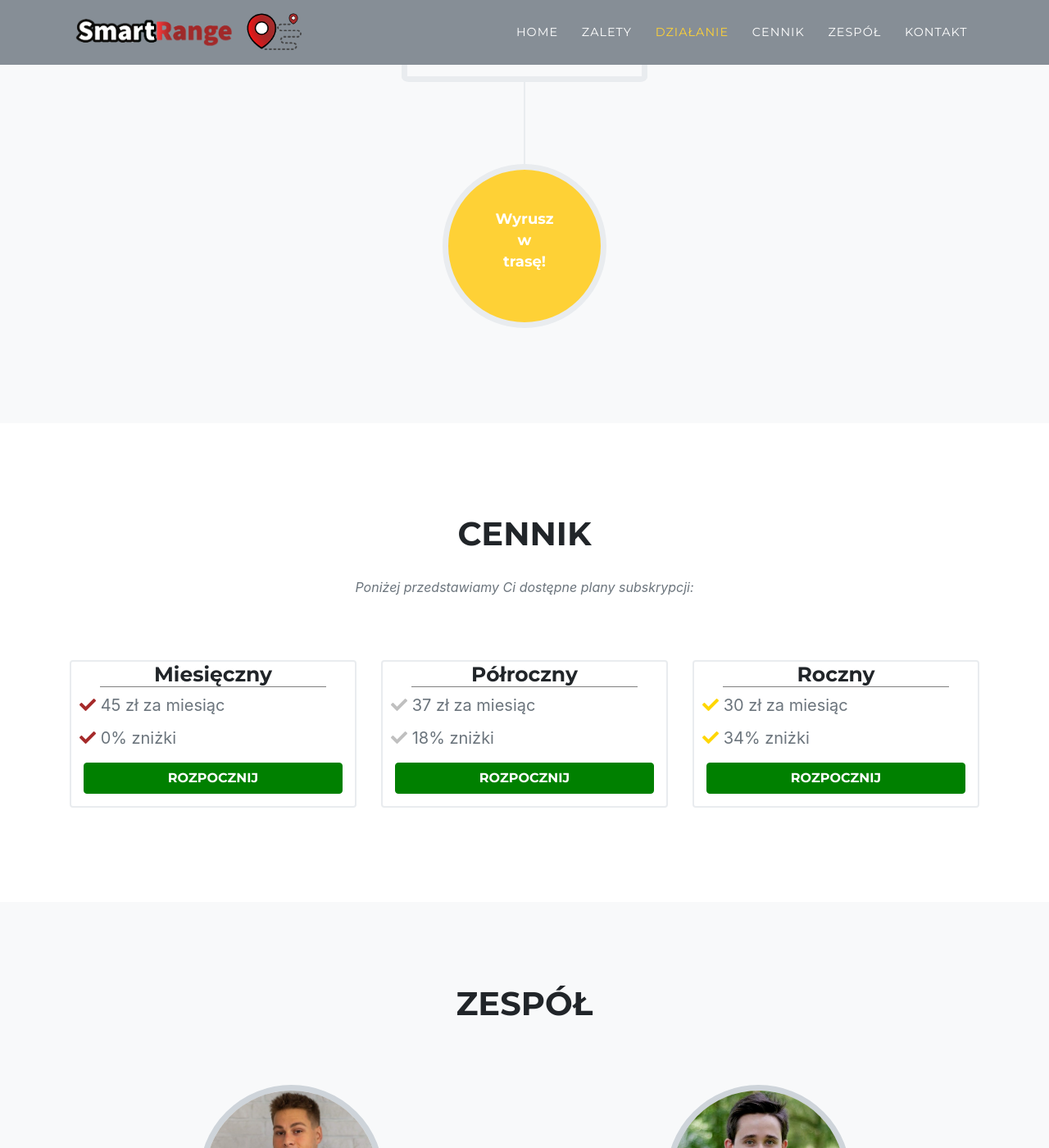
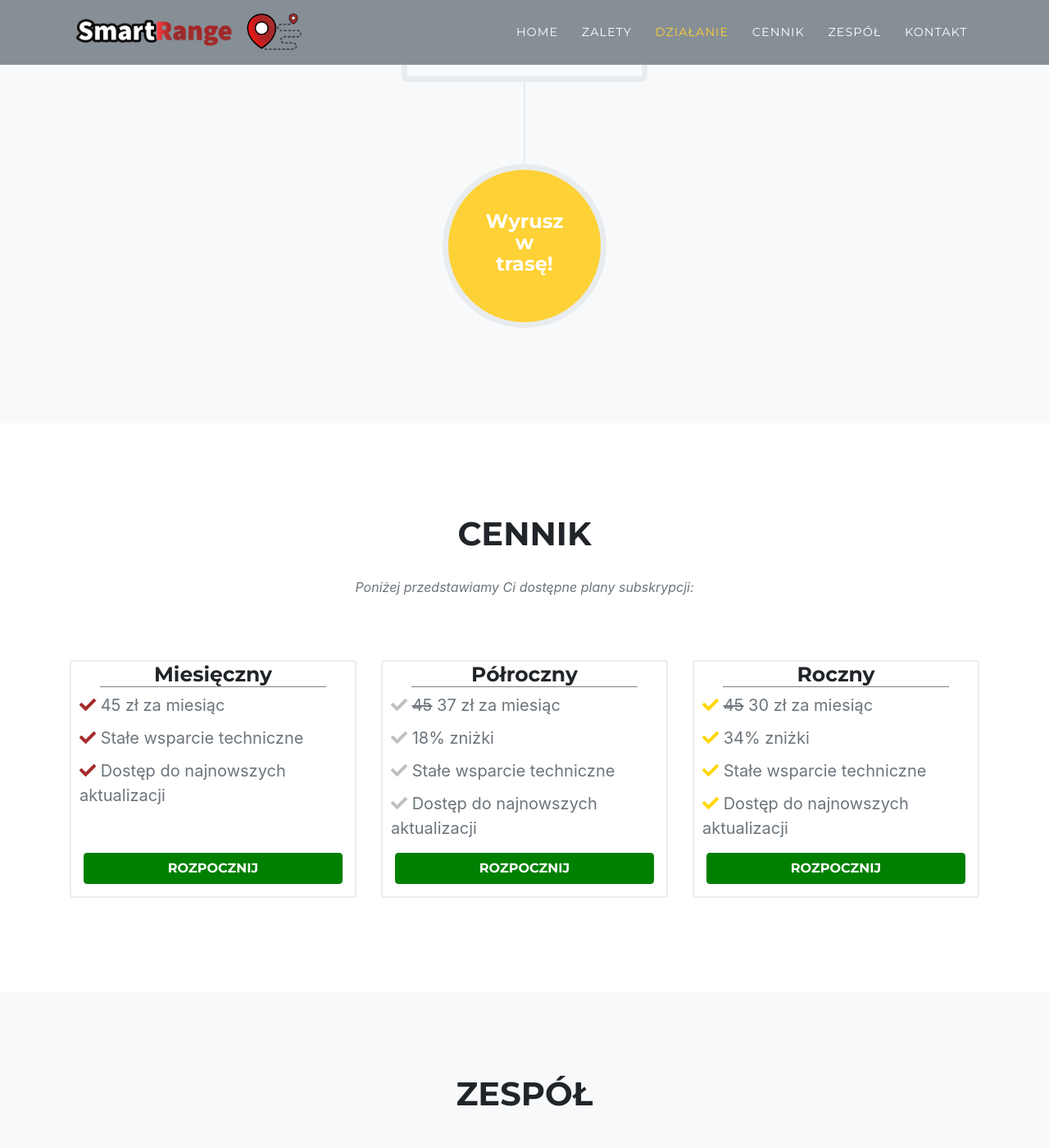
Before and after one commit to dr4gon37/GithubPage2, a Jekyll site: the page built from index.md, in a window 1280 px wide and 1400 px high, scrolled down 2843 px. Shown: the whole window at 82% size. Built offline with Jekyll 4.4.1, drawn with Linux system fonts in a browser that asks for light colours; some web fonts are replaced.

Commit message:
Version 0.3
Adjust fonts size
Adjust price-list desription
Add social-link

```diff
--- a/_data/sitetext.yml
+++ b/_data/sitetext.yml
@@ -28,23 +28,29 @@ price-list:
       - title: Miesięczny
         subtext:
         - data: 45 zł za miesiąc
-        - data: 0% zniżki
+        - data: Stałe wsparcie techniczne
+        - data: Dostęp do najnowszych aktualizacji
+        - data:
         icon: fas fa-check
         icon-color: brown
         button: Rozpocznij
         buttonlink:
       - title: Półroczny
         subtext:
-        - data: 37 zł za miesiąc
+        - data: <del>45</del> 37 zł za miesiąc
         - data: 18% zniżki
+        - data: Stałe wsparcie techniczne
+        - data: Dostęp do najnowszych aktualizacji
         icon: fas fa-check
         icon-color: silver
         button: Rozpocznij
         buttonlink:
       - title: Roczny
         subtext:
-        - data: 30 zł za miesiąc
+        - data: <del>45</del> 30 zł za miesiąc
         - data: 34% zniżki
+        - data: Stałe wsparcie techniczne
+        - data: Dostęp do najnowszych aktualizacji
         icon: fas fa-check
         icon-color: gold
         button: Rozpocznij
@@ -145,7 +151,7 @@ footer:
     social:
       - url: https://facebook.com
         icon: "fab fa-facebook-f"
-      - url: https://instagram.com
+      - url: https://www.instagram.com/smart.range/
         icon: "fab fa-instagram"
 
 
--- a/_includes/price-list_grid.html
+++ b/_includes/price-list_grid.html
@@ -15,7 +15,11 @@
             <div class="borderSubHeading"></div>
           </h3>
           {%for text in plan.subtext %}
-            <div class="text-muted"><i class="{{ plan.icon }}" style="color: {{ plan.icon-color }}"></i> {{ text.data }}</div>
+            {% if text.data %}
+              <div class="text-muted"><i class="{{ plan.icon }}" style="color: {{ plan.icon-color }}"></i> {{ text.data }}</div>
+            {% else %}
+              <div class="text-muted" style="visibility: hidden">hi</div>
+            {% endif %}
           {% endfor %}
           <div class="col text-center">
             <a class="btn btn-primary btn-block text-uppercase js-scroll-trigger" href="{{ plan.buttonlink }}">{{ plan.button }}</a>
--- a/_sass/layout/_price-list.scss
+++ b/_sass/layout/_price-list.scss
@@ -46,7 +46,7 @@
     .price-list-content {
       font-size: 16px;
         h3 {
-          font-size: 18px;
+          font-size: 20px;
         }
     }
   }
@@ -55,7 +55,7 @@
 @media(min-width:767px) {
   .price-list-item  {
     .price-list-content {
-      font-size: 18px;
+      font-size: 16px;
         .borderSubHeading{
           position: absolute;
           width: 80%;
--- a/_sass/layout/_working.scss
+++ b/_sass/layout/_working.scss
@@ -56,11 +56,6 @@
       border: 7px solid $gray-200;
       border-radius: 3%;
       background-color:rgb(248,249,250);
-      h4 {
-        font-size: 10px;
-        line-height: 14px;
-        margin-top: 12px;
-      }
       .centerVertically {
         position: relative;
         top: 50%;
@@ -80,7 +75,7 @@
       border-radius: 100%;
       background-color: $primary;
       h4 {
-        font-size: 10px;
+        font-size: 13px;
         line-height: 14px;
         margin-top: 20px;
       }
@@ -142,11 +137,6 @@
         width: 150px;
         height: 100px;
         margin-left: -75px;
-        h4 {
-          font-size: 13px;
-          line-height: 18px;
-          margin-top: 20px;
-        }
       }
       .working-image-rounded {
         left: 50%;
@@ -154,7 +144,7 @@
         height: 120px;
         margin-left: -60px;
         h4 {
-          font-size: 13px;
+          font-size: 15px;
           line-height: 18px;
           margin-top: 23px;
         }
@@ -178,20 +168,15 @@
         width: 225px;
         height: 150px;
         margin-left: -112.5px;
-        h4 {
-          font-size: 18px;
-          line-height: 26px;
-          margin-top: 30px;
-        }
       }
       .working-image-rounded {
         width: 170px;
         height: 170px;
         margin-left: -85px;
         h4 {
-          font-size: 18px;
+          font-size: 20px;
           line-height: 26px;
-          margin-top: 30px;
+          margin-top: 35px;
         }
       }
       &.working-inverted > .working-panel {
@@ -211,16 +196,14 @@
         width: 300px;
         height: 200px;
         margin-left: -150px;
-        h4 {
-          margin-top: 40px;
-        }
       }
       .working-image-rounded {
         width: 200px;
         height: 200px;
         margin-left: -100px;
         h4 {
-          margin-top: 47px;
+          font-size: 24px;
+          margin-top: 50px;
         }
       }
       &.working-inverted > .working-panel {
```
